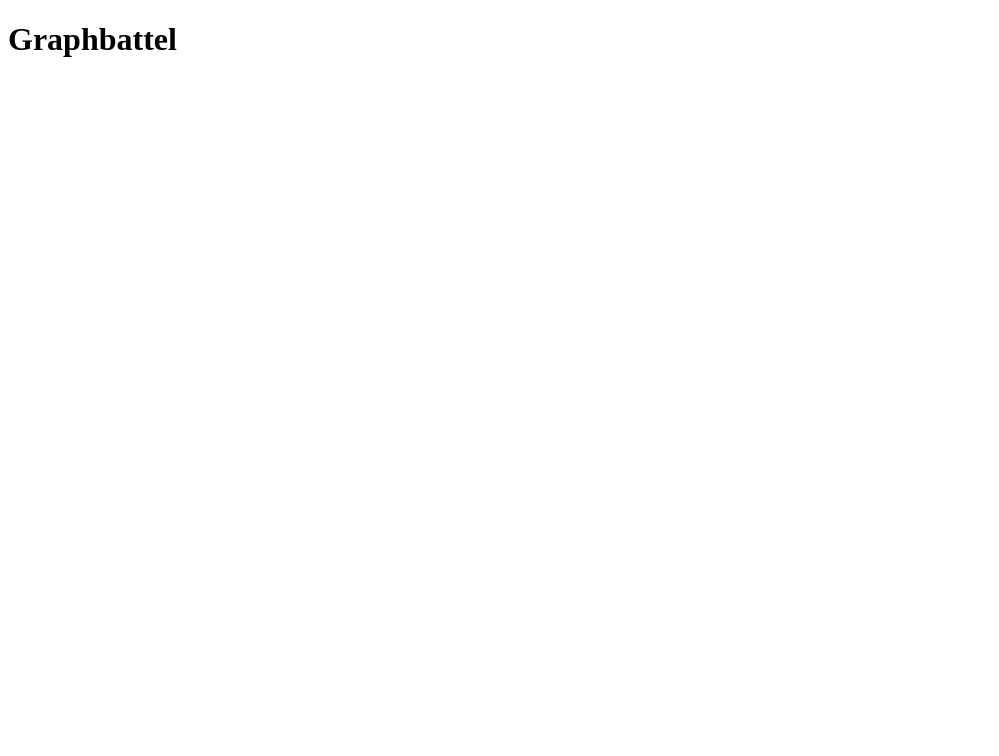
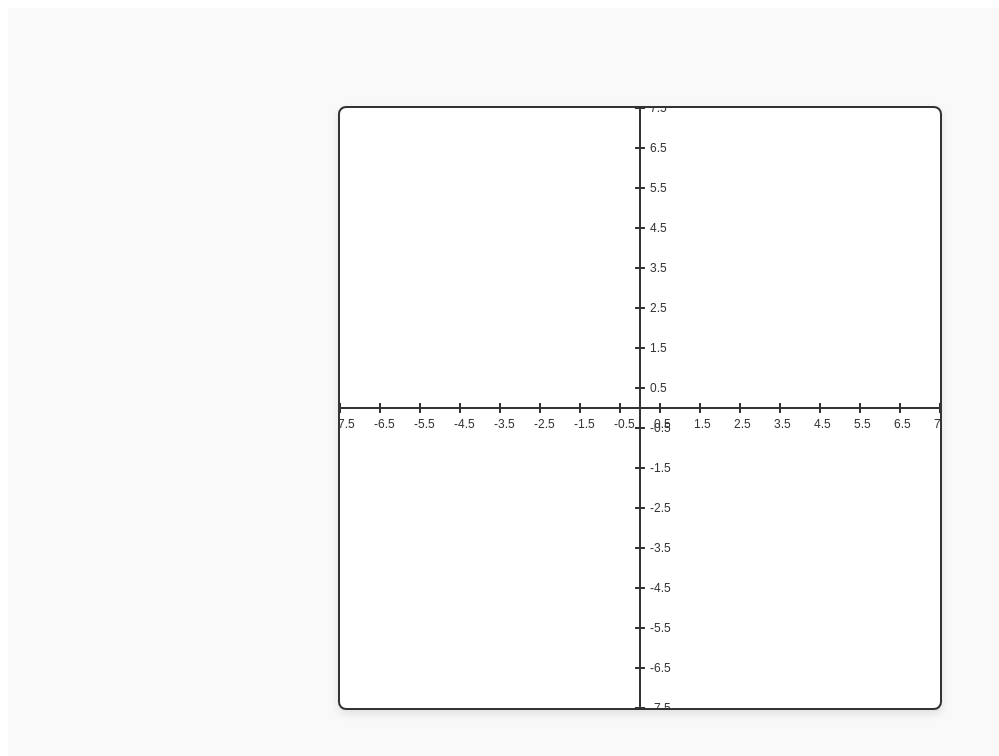
Before and after one commit to Erik-Donath/graphbattel, a React (Vite) app: page / in a window 1280 px wide. Shown: the top 756 px of the page, without its empty margins (0-999 px from the left). Built offline with nearby package versions, Linux system fonts and the light colour scheme.

Commit message:
Added Gane Canvas with simple Axsis

```diff
--- a/src/App.jsx
+++ b/src/App.jsx
@@ -1,7 +1,8 @@
+import GameCanvas from "./GameCanvas"
 
 function App() {
   return (
-    <h1>Graphbattel</h1>
+    <GameCanvas />
   )
 }
 
--- /dev/null
+++ b/src/GameCanvas.jsx
@@ -0,0 +1,90 @@
+import { useRef, useEffect } from 'react';
+
+function GameCanvas() {
+  const canvasRef = useRef(null);
+
+  useEffect(() => {
+    const canvas = canvasRef.current;
+    const ctx = canvas.getContext('2d');
+    const width = canvas.width;
+    const height = canvas.height;
+
+    // Clear canvas
+    ctx.clearRect(0, 0, width, height);
+
+    // Draw coordinate system (axes, ticks, labels)
+    // Set styles
+    ctx.strokeStyle = '#333';
+    ctx.lineWidth = 2;
+    ctx.font = '12px Arial';
+    ctx.fillStyle = '#333';
+
+    // Draw X and Y axes
+    ctx.beginPath();
+    // X axis
+    ctx.moveTo(0, height / 2);
+    ctx.lineTo(width, height / 2);
+    // Y axis
+    ctx.moveTo(width / 2, 0);
+    ctx.lineTo(width / 2, height);
+    ctx.stroke();
+
+    // Draw ticks on X axis
+    for (let x = 0; x <= width; x += 40) {
+      ctx.beginPath();
+      ctx.moveTo(x, height / 2 - 5);
+      ctx.lineTo(x, height / 2 + 5);
+      ctx.stroke();
+      // Optional: add labels
+      if (x !== width / 2) {
+        const label = (x - width / 2) / 40;
+        ctx.fillText(label, x - 6, height / 2 + 20);
+      }
+    }
+
+    // Draw ticks on Y axis
+    for (let y = 0; y <= height; y += 40) {
+      ctx.beginPath();
+      ctx.moveTo(width / 2 - 5, y);
+      ctx.lineTo(width / 2 + 5, y);
+      ctx.stroke();
+      // Optional: add labels
+      if (y !== height / 2) {
+        const label = (height / 2 - y) / 40;
+        ctx.fillText(label, width / 2 + 10, y + 4);
+      }
+    }
+  }, []);
+
+  return (
+    <div style={styles.container}>
+      <canvas
+        ref={canvasRef}
+        width={600}
+        height={600}
+        style={styles.canvas}
+      />
+    </div>
+  );
+}
+
+const styles = {
+  container: {
+    display: 'flex',
+    justifyContent: 'center',
+    alignItems: 'center',
+    minHeight: '100vh',
+    backgroundColor: '#f9f9f9',
+    margin: 0,
+    padding: 0,
+    boxSizing: 'border-box',
+  },
+  canvas: {
+    border: '2px solid #333',
+    borderRadius: '8px',
+    boxShadow: '0 4px 8px rgba(0,0,0,0.1)',
+    backgroundColor: '#fff',
+  }
+};
+
+export default GameCanvas;
```
